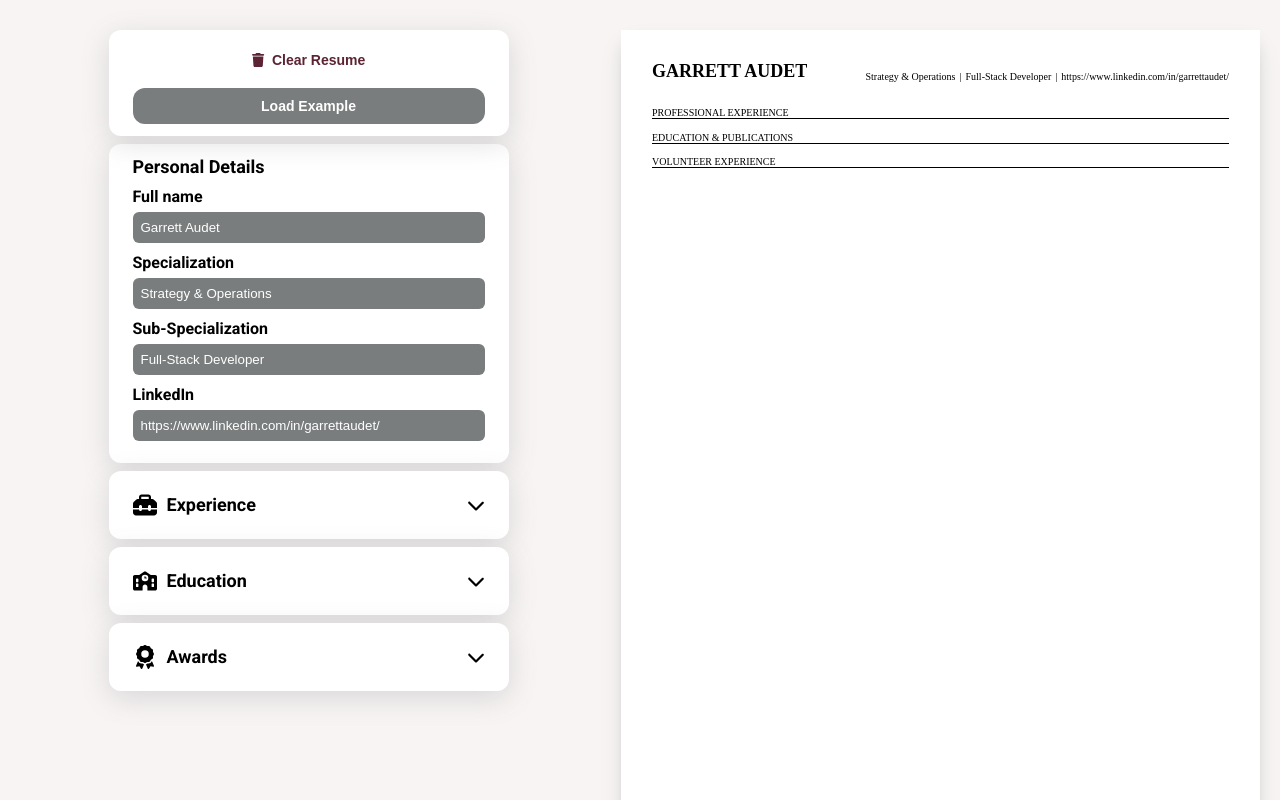
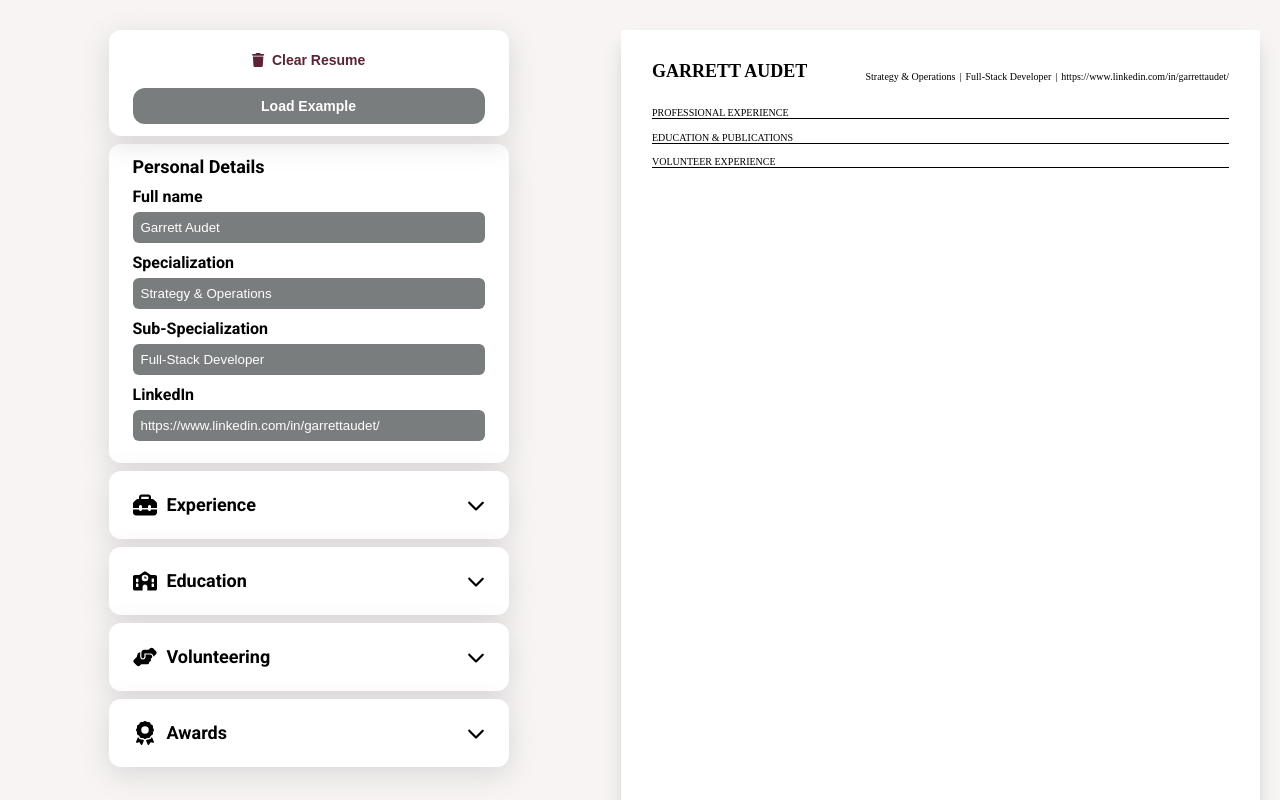
Before and after one commit to GarrettAudet/CV-Generator, a React (Create React App) app: page / in a window 1280 px wide. Shown: the top 800 px of the page. Built offline with nearby package versions, Linux system fonts and the light colour scheme.

Commit message:
Finished all segmentHeader components

```diff
--- a/src/components/LeftSide/LeftSide.js
+++ b/src/components/LeftSide/LeftSide.js
@@ -1,19 +1,10 @@
-/* Import Library */
+/* Import Library and Relevant Information */
 import React from 'react';
-
-/* Import Load Option or Clear Option */
 import Option from './Option/selectOption';
-
-/* Import Personal Information */
 import PersonalDetails from './PersonalDetails/PersonalDetails'
-
-/* Work Experience Details */
 import Experience from './WorkExperience/Experience'
-
-/* Import Education Details */
 import Education from './Education/Education';
-
-/* Import Awards Details */
+import Volunteering from './Volunteer/Volunteer'
 import Awards from '../LeftSide/Awards/Awards';
 
 /* Import Styling for Left Side */
@@ -26,6 +17,7 @@ export default function LeftSide() {
             <PersonalDetails />
             <Experience />
             <Education />
+            <Volunteering />
             <Awards />
         </div>
     );
--- /dev/null
+++ b/src/components/LeftSide/Volunteer/Volunteer.js
@@ -0,0 +1,19 @@
+import React, { useState } from 'react';
+import { faHandshakeAngle } from '@fortawesome/free-solid-svg-icons';
+import './Volunteer.css';
+import SegmentHeader from '../subHeader/segmentHeader'
+import '../CommonStyles/styles.css'
+
+export default function Volunteering() {
+    const [isVisible, setIsVisible] = useState(false);
+
+    const toggleVisibility = () => {
+        setIsVisible(!isVisible);
+    };
+
+    return (
+        <div className="Experience">
+            <SegmentHeader icon={faHandshakeAngle} headerText="Volunteering" toggle={toggleVisibility} isVisible = {isVisible} />
+         </div>
+    );
+}
```
Also changed, not shown: src/components/LeftSide/Volunteer/Volunteer.css (added).
